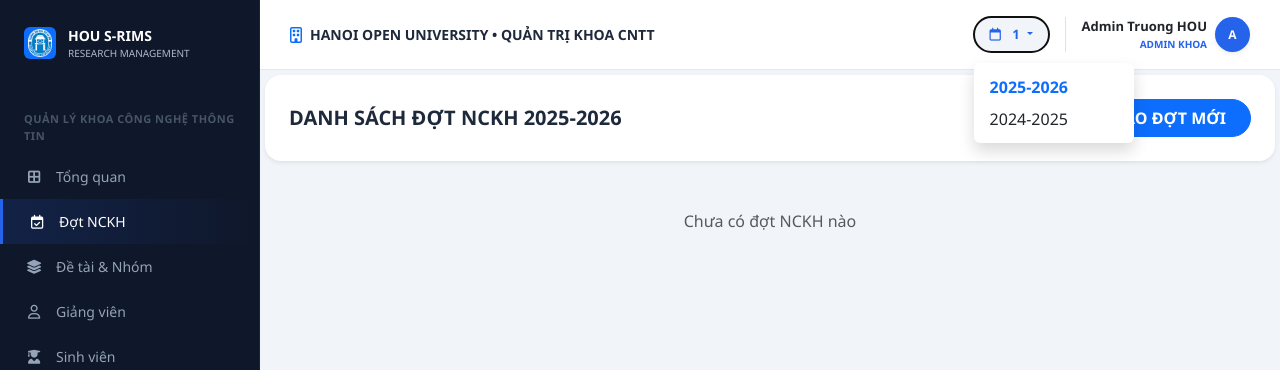
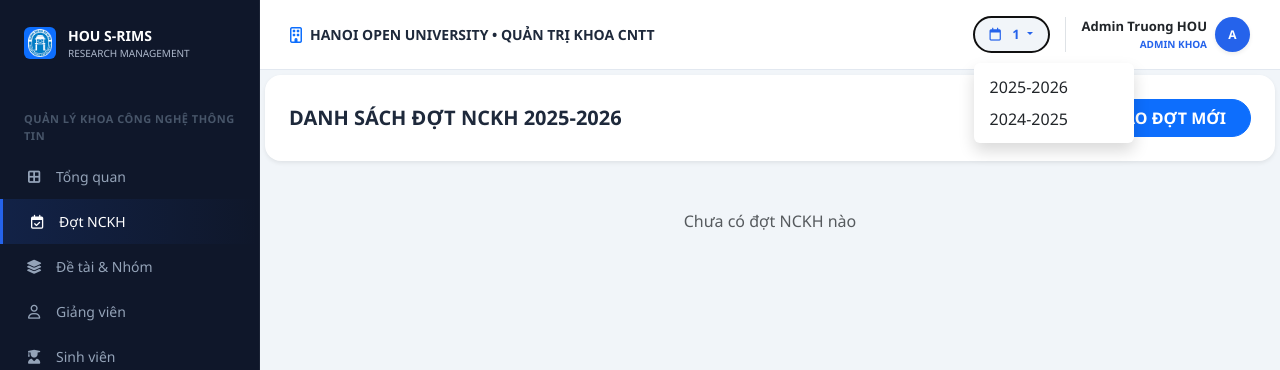
Before and after one commit to ourstorycomic/HOU-S-RIMS, a Flask app: page /faculty/batches in a window 1280 px wide, after a click that opens the changed part. Shown: the top 370 px of the page. Run offline with Flask 3, Linux system fonts and the light colour scheme; a user stored in the database is signed in; some libraries are stand-ins or nearby versions.

Commit message:
Fix dropdown active state styling

```diff
--- a/templates/layouts/faculty_layout.html
+++ b/templates/layouts/faculty_layout.html
@@ -18,9 +18,10 @@
                     <button class="year-select dropdown-toggle" type="button" data-bs-toggle="dropdown" style="background: #f1f5f9; border: none; padding: 8px 16px; border-radius: 20px; color: #2563eb; font-weight: 600; font-size: 13px;">
                         <i class="fa-regular fa-calendar me-2"></i> {{ session.get('academic_year', '2025-2026') }}
                     </button>
+                    {% set current_yr = session.get('academic_year', '2025-2026') %}
                     <ul class="dropdown-menu border-0 shadow mt-2">
-                        <li><a class="dropdown-item fw-bold text-primary year-option" href="#" data-year="2025-2026">2025-2026</a></li>
-                        <li><a class="dropdown-item year-option" href="#" data-year="2024-2025">2024-2025</a></li>
+                        <li><a class="dropdown-item {% if current_yr == '2025-2026' %}fw-bold text-primary{% endif %} year-option" href="#" data-year="2025-2026">2025-2026</a></li>
+                        <li><a class="dropdown-item {% if current_yr == '2024-2025' %}fw-bold text-primary{% endif %} year-option" href="#" data-year="2024-2025">2024-2025</a></li>
                     </ul>
                 </div>
 
```
